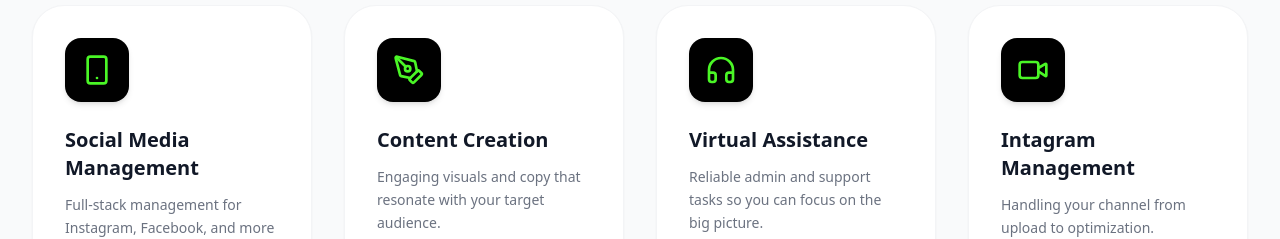
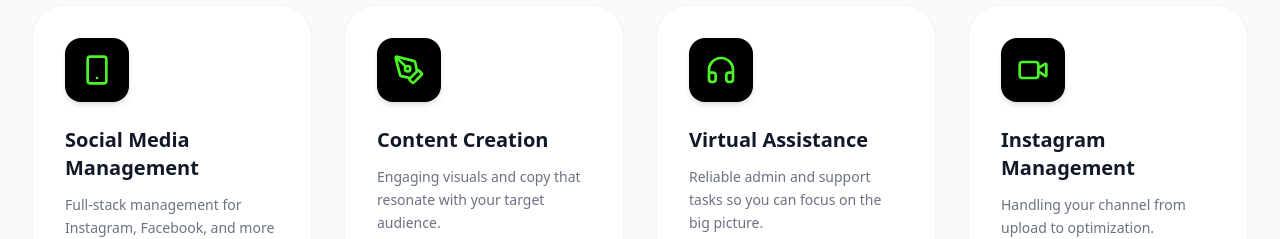
Before and after one commit to VSOLUTIONSE/my-Bee-s, a React (Vite) app: page / in a window 1280 px wide. Shown: the part 1380-1619 px from the top of the page. Built offline with nearby package versions, Linux system fonts and the light colour scheme.

Commit message:
Fix typo in Instagram Management title

```diff
--- a/components/Services.tsx
+++ b/components/Services.tsx
@@ -22,7 +22,7 @@ const services: ServiceItem[] = [
     details: ["Customer support & follow-ups", "Email & Calendar management", "Data entry & research", "General admin tasks"]
   },
     {
-    title: "Intagram Management",
+    title: "Instagram Management",
     description: "Handling your channel from upload to optimization.",
     icon: Video,
     details: ["Faceless content management", "Uploads & scheduling", "YouTube Studio handling", "Thumbnail coordination"]
```
